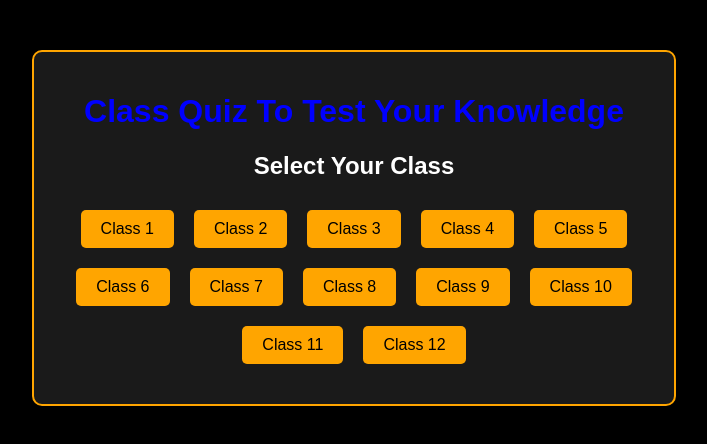
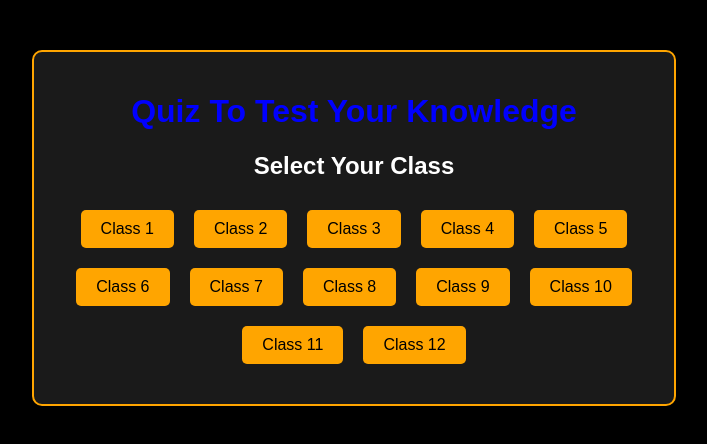
Before and after one commit to MishrajiiCode/Quizz-Game-, a plain HTML site: page index.html in a window 1280 px wide. Shown: the whole page, without its empty margins (286-993 px from the left). Drawn offline with Linux system fonts and the light colour scheme.

Commit message:
Update index.html

```diff
--- a/index.html
+++ b/index.html
@@ -10,7 +10,7 @@
 
     <div class="quiz-container">
         <header>
-            <h1>Class Quiz To Test Your Knowledge</h1>
+            <h1>Quiz To Test Your Knowledge</h1>
         </header>
         <div id="timer"></div>
         <div id="class-selection">
```
